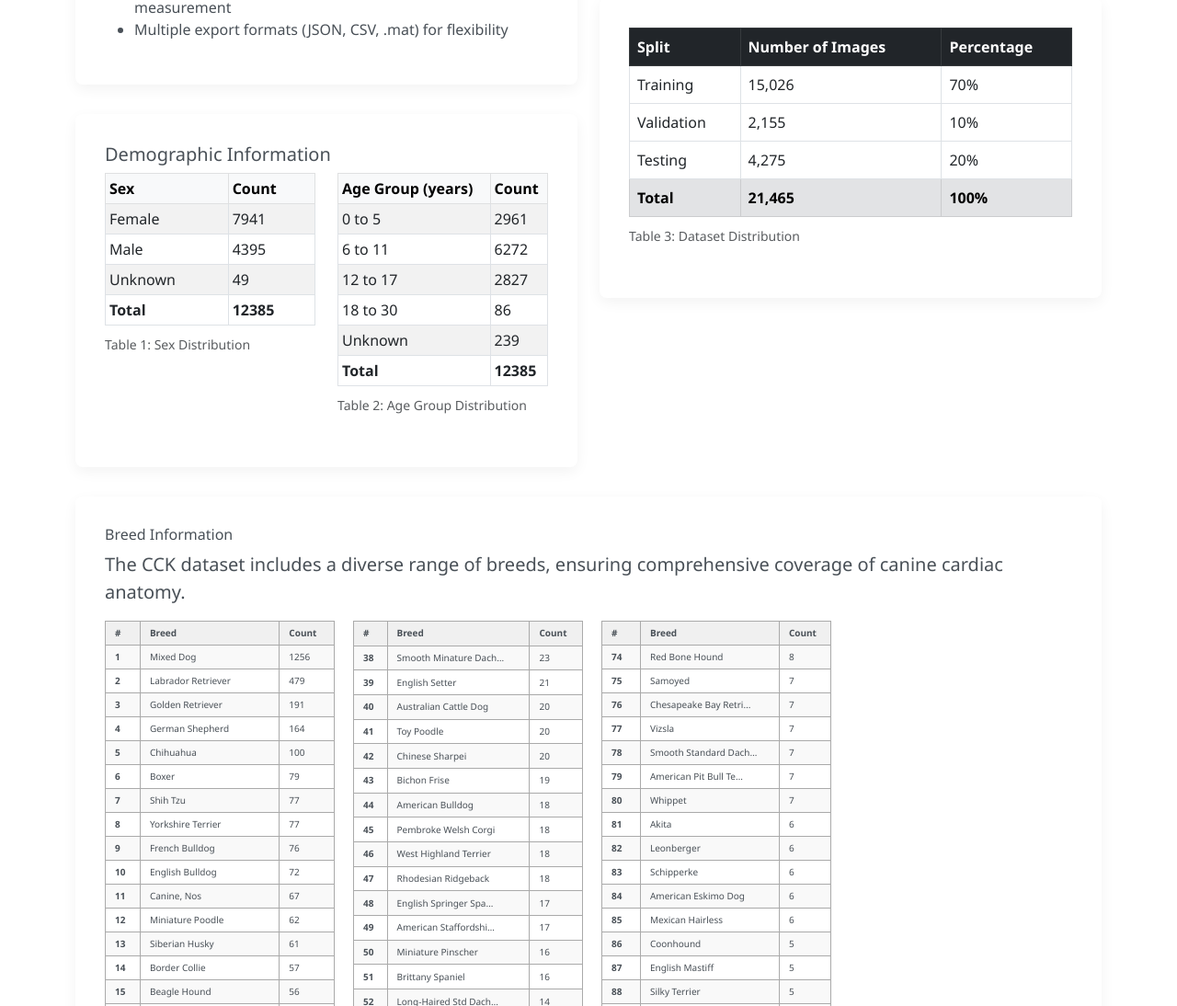
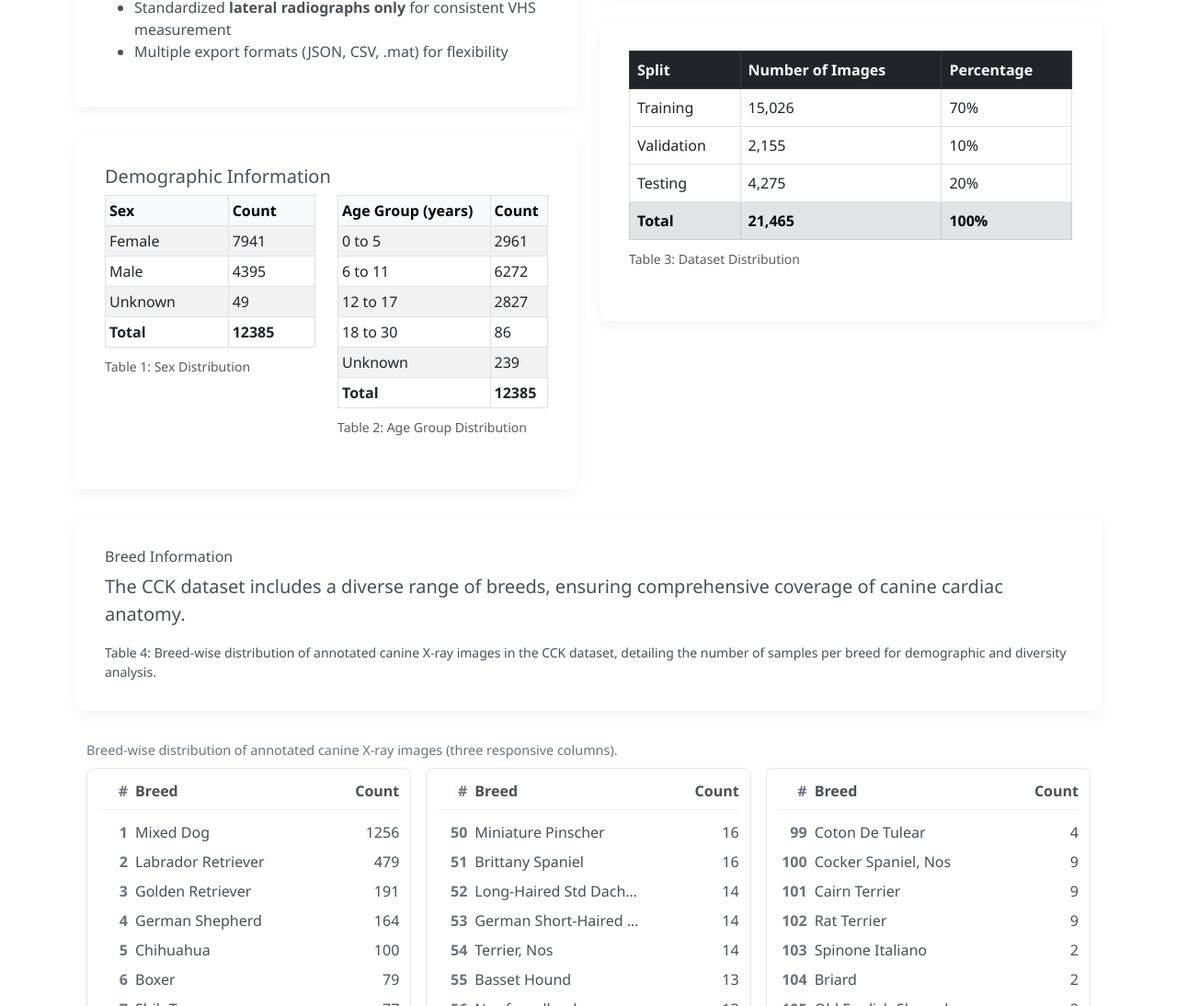
Before and after one commit to anonymousgenai/vhsmarker, a plain HTML site: page docs/index.html in a window 1280 px wide. Shown: the part 1706-2800 px from the top of the page at 92% size. Drawn offline with nearby package versions, Linux system fonts and the light colour scheme.

Commit message:
- Fix the page.

```diff
--- a/docs/index.html
+++ b/docs/index.html
@@ -189,6 +189,32 @@
                 margin-top: 3rem;
             }
     </style>
+    <!-- Minimal CSS for div-based "table" look -->
+<style>
+  .breed-card {
+    border: 1px solid #e5e7eb;
+    border-radius: .5rem;
+    padding: .75rem .75rem .25rem;
+    background: #fff;
+    margin-bottom: 1rem;
+  }
+  .breed-header, .breed-row {
+    display: flex;
+    align-items: center;
+  }
+  .breed-header {
+    font-weight: 600;
+    border-bottom: 1px solid #f0f0f0;
+    padding-bottom: .5rem;
+    margin-bottom: .5rem;
+  }
+  .breed-cell { padding: .25rem 0; }
+  .breed-no   { width: 2.5rem; flex: 0 0 auto; text-align: right; padding-right: .5rem; color: #6b7280; }
+  .breed-name { flex: 1 1 auto; padding-right: .5rem; }
+  .breed-count{ width: 4.5rem; flex: 0 0 auto; text-align: right; font-variant-numeric: tabular-nums; }
+  .breed-total { border-top: 1px dashed #e5e7eb; margin-top: .35rem; padding-top: .35rem; }
+  .muted { color: #6b7280; font-size: .9em; }
+</style>
 </head>
 
 <body>
@@ -201,6 +227,25 @@
                     <h2 class="header-subtitle">A Benchmark for Automated Vertebral Heart Score Estimation in Canine
                         Radiographs
                         and VHS Estimation</h2>
+                        <!-- Warning Banner -->
+<div class="alert alert-warning d-flex align-items-center mt-3" role="alert">
+  <svg xmlns="http://www.w3.org/2000/svg" width="20" height="20" fill="currentColor"
+       class="bi bi-exclamation-triangle-fill me-2" viewBox="0 0 16 16">
+    <path d="M8.982 1.566a1.13 1.13 0 0 0-1.964 0L.165 13.233c-.457.778.091
+             1.767.982 1.767h13.706c.89 0 1.438-.99.982-1.767L8.982
+             1.566zM8 5c.535 0 .954.462.9.995l-.35
+             3.507a.552.552 0 0 1-1.1 0L7.1 5.995A.905.905
+             0 0 1 8 5zm.002 6a1 1 0 1 1-2.002 0
+             1 1 0 0 1 2.002 0z"/>
+  </svg>
+  <div>
+    <strong>Data availability during review:</strong>
+    To preserve anonymity and comply with data agreements, the full dataset is not public.
+    An anonymized subset and evaluation scripts are provided in the supplementary material.
+    Full release will follow upon acceptance.
+  </div>
+</div>
+
                     <div class="mt-4">
                         <a href="https://github.com/anonymousgenai/vhsmarker" target="_blank"
                             class="btn btn-outline-secondary me-2">
@@ -1252,7 +1297,10 @@
                                     dataset, detailing the number of samples per breed for demographic and diversity
                                     analysis.</small></caption>
                         </div>
+
                     </div>
+                    <!-- Three-column target will be injected here -->
+                    <div id="breed-grid" class="container-fluid mt-2"></div>
 
 
 
@@ -1670,6 +1718,101 @@
     </footer> -->
 
     <script src="https://cdn.jsdelivr.net/npm/bootstrap@5.3.0/dist/js/bootstrap.bundle.min.js"></script>
+    <script>
+(function() {
+  // 1) Collect all rows from the existing tables
+  const tables = document.querySelectorAll('.table-container table.breed-table');
+  const rows = [];
+  tables.forEach(t => {
+    t.querySelectorAll('tr.breed-tr').forEach(tr => {
+      const tds = tr.querySelectorAll('td.breed-td');
+      if (tds.length >= 3) {
+        const rank  = tds[0].textContent.trim();
+        const breed = tds[1].textContent.trim();
+        const count = tds[2].textContent.trim();
+        if (rank && breed && count) rows.push({ rank, breed, count });
+      }
+    });
+  });
+
+  // 2) Compute grand total from counts
+  const total = rows.reduce((sum, r) => {
+    const n = parseInt(String(r.count).replace(/[^\d]/g, ''), 10);
+    return sum + (isNaN(n) ? 0 : n);
+  }, 0);
+
+  // 3) Build 3 responsive columns using Bootstrap
+  const grid = document.getElementById('breed-grid');
+
+  const titleRow = document.createElement('div');
+  titleRow.className = 'row';
+  titleRow.innerHTML = `
+    <div class="col-12">
+      <div class="muted mb-2">Breed-wise distribution of annotated canine X-ray images (three responsive columns).</div>
+    </div>`;
+  grid.appendChild(titleRow);
+
+  const n = rows.length;
+  const chunkSize = Math.ceil(n / 3);
+  const chunks = [rows.slice(0, chunkSize),
+                  rows.slice(chunkSize, 2*chunkSize),
+                  rows.slice(2*chunkSize)];
+
+  const row = document.createElement('div');
+  row.className = 'row g-3';
+
+  let lastCard = null;
+
+  chunks.forEach((chunk, idx) => {
+    const col = document.createElement('div');
+    col.className = 'col-12 col-md-4';
+
+    const card = document.createElement('div');
+    card.className = 'breed-card';
+
+    const header = document.createElement('div');
+    header.className = 'breed-header';
+    header.innerHTML = `
+      <div class="breed-no">#</div>
+      <div class="breed-name">Breed</div>
+      <div class="breed-count">Count</div>`;
+    card.appendChild(header);
+
+    chunk.forEach(item => {
+      const r = document.createElement('div');
+      r.className = 'breed-row';
+      r.innerHTML = `
+        <div class="breed-cell breed-no">${item.rank}</div>
+        <div class="breed-cell breed-name">${item.breed}</div>
+        <div class="breed-cell breed-count">${item.count}</div>`;
+      card.appendChild(r);
+    });
+
+    col.appendChild(card);
+    row.appendChild(col);
+
+    if (idx === chunks.length - 1) lastCard = card;
+  });
+
+  grid.appendChild(row);
+
+  // 4) Append a bold "Total" row at the end of the LAST column
+  if (lastCard) {
+    const totalRow = document.createElement('div');
+    totalRow.className = 'breed-row breed-total';
+    totalRow.innerHTML = `
+      <div class="breed-cell breed-no">—</div>
+      <div class="breed-cell breed-name"><strong>Total</strong></div>
+      <div class="breed-cell breed-count"><strong>${total.toLocaleString()}</strong></div>`;
+    lastCard.appendChild(totalRow);
+  }
+
+  // 5) Remove the original tables and caption to avoid duplication
+  tables.forEach(t => t.remove());
+  const cap = document.querySelector('.table-container > caption');
+  if (cap) cap.remove();
+})();
+</script>
 </body>
 
 </html>
```
